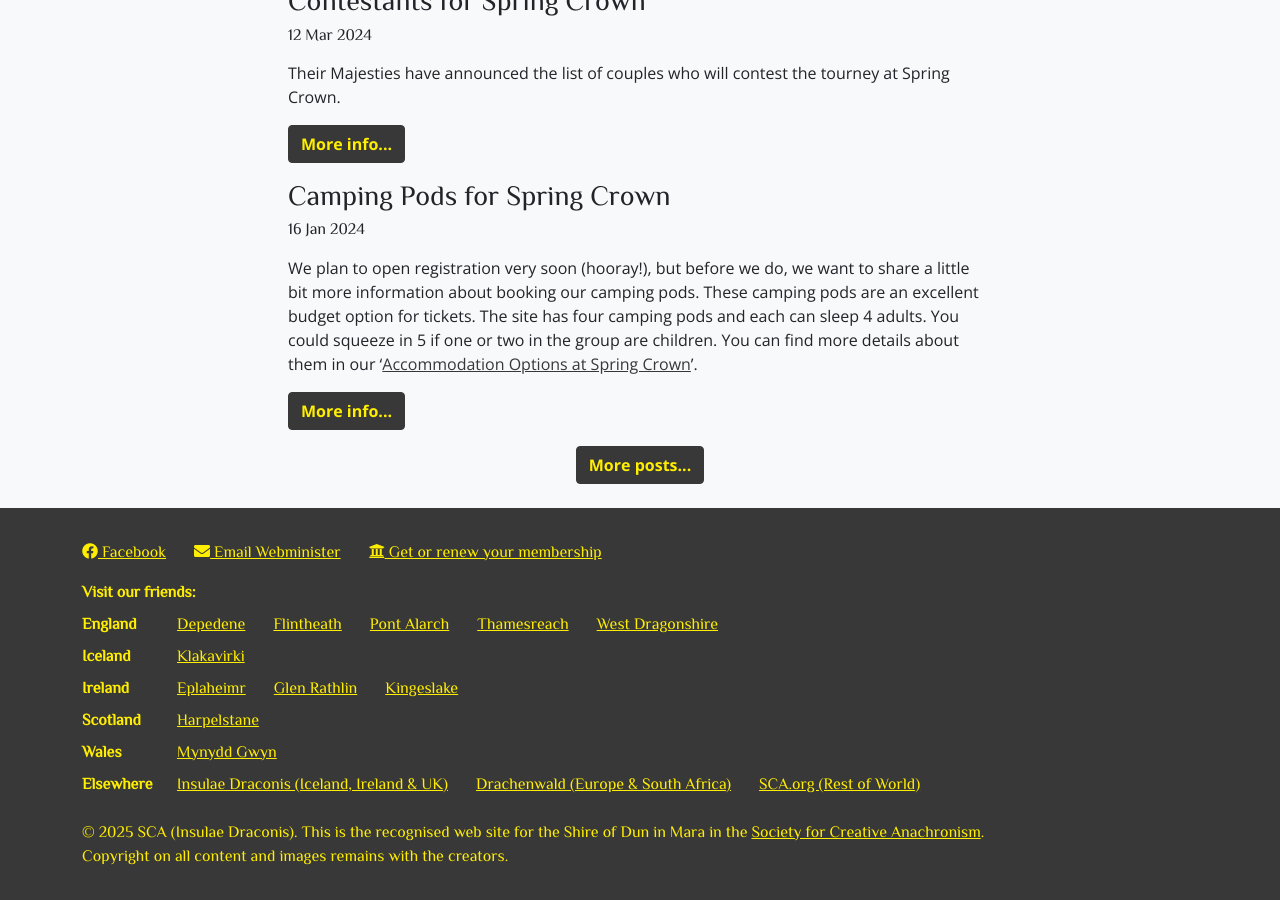
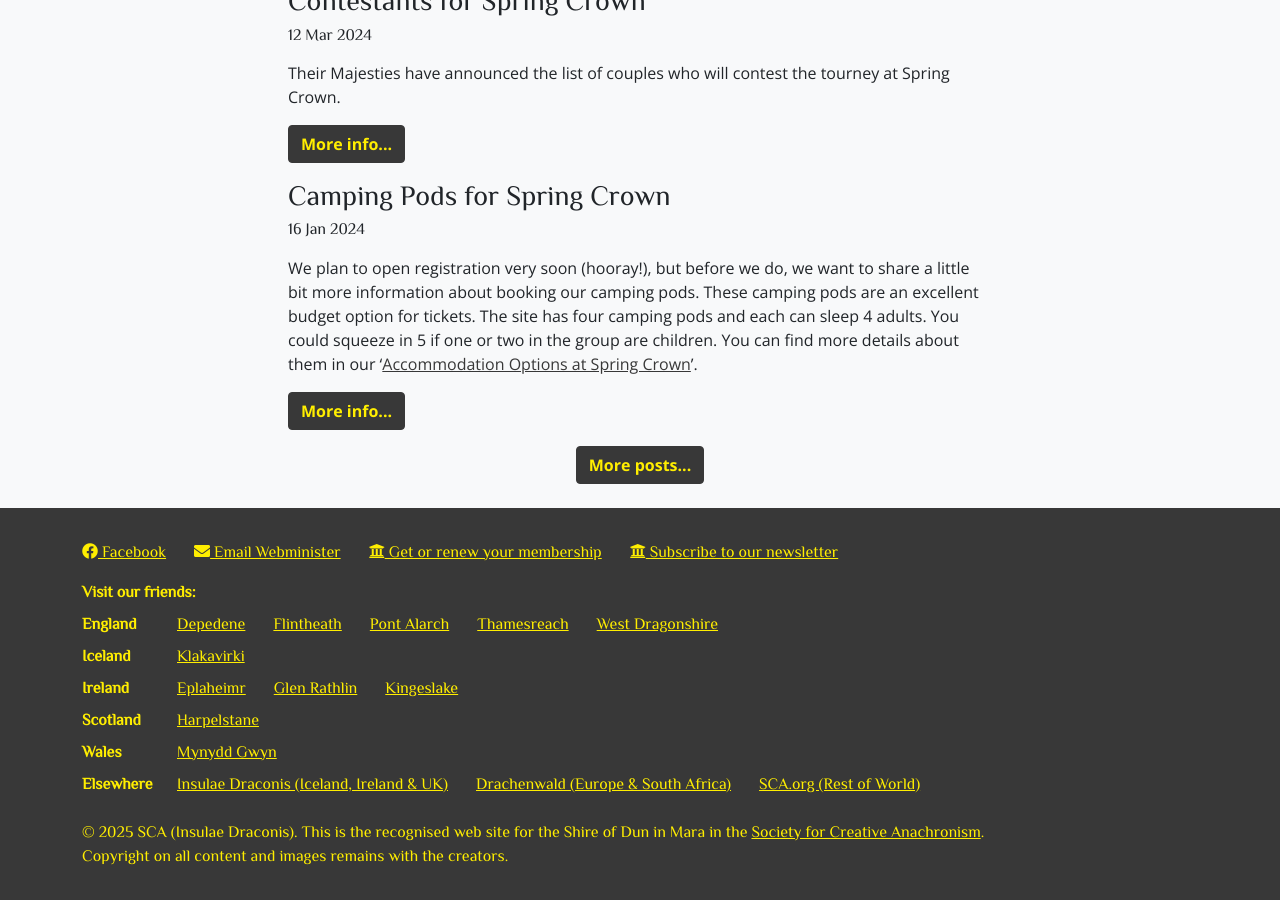
Before and after one commit to drachenwald/dun-in-mara, a Jekyll site: the page built from index.html, in a window 1280 px wide and 900 px high, scrolled down 1611 px. Built offline with Jekyll 4.4.1, drawn with Linux system fonts in a browser that asks for light colours; comment, search, counter and statistics services are not loaded.

Commit message:
Newsletter addition to footer

```diff
--- a/_includes/footer.html
+++ b/_includes/footer.html
@@ -21,6 +21,11 @@
 								<li class="list-inline-item pe-3">
 									<a href="https://membermojo.co.uk/scauk" class="text-reset" target="_self">
 										<i class="fa fa-university"></i> Get or renew your membership
+									</a>
+								</li>
+								<li class="list-inline-item pe-3">
+									<a href="https://magic.beehiiv.com/v1/19e69f09-6237-4baa-b5a2-083cb3905e62?email={{email}}" class="text-reset" target="_self">
+										<i class="fa fa-university"></i> Subscribe to our newsletter
 									</a>
 								</li>
 							</ul>
```
